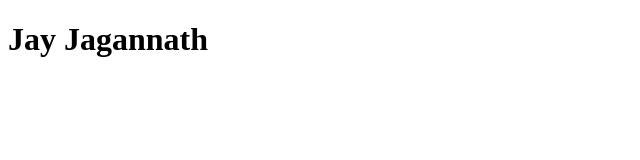
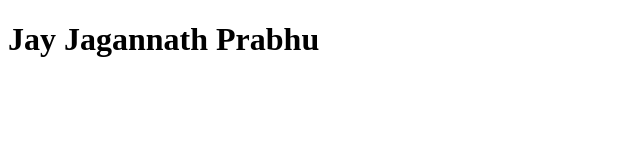
Before and after one commit to pradeeptakhatoi/git-test, a plain HTML site: page index.html in a window 1280 px wide. Shown: the whole page, without its empty margins (0-640 px from the left). Drawn offline with Linux system fonts and the light colour scheme.

Commit message:
Home page header updated

```diff
--- a/index.html
+++ b/index.html
@@ -8,7 +8,7 @@
 </head>
 
 <body>
-    <h1>Jay Jagannath</h1>
+    <h1>Jay Jagannath Prabhu</h1>
 </body>
 
 </html>
```
